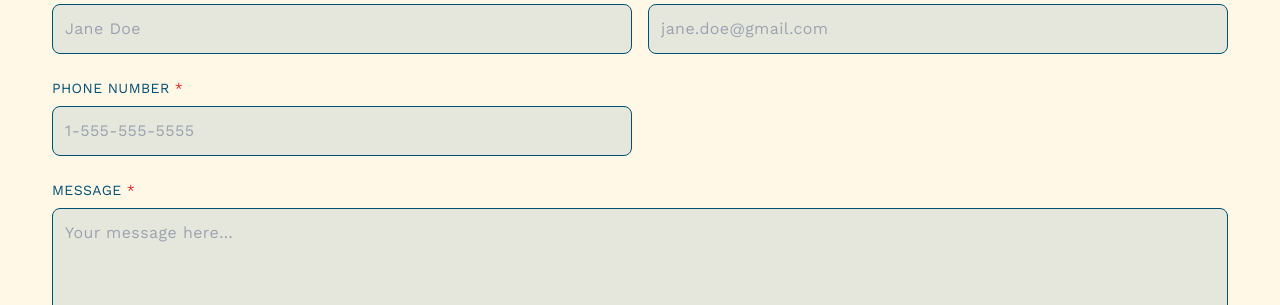
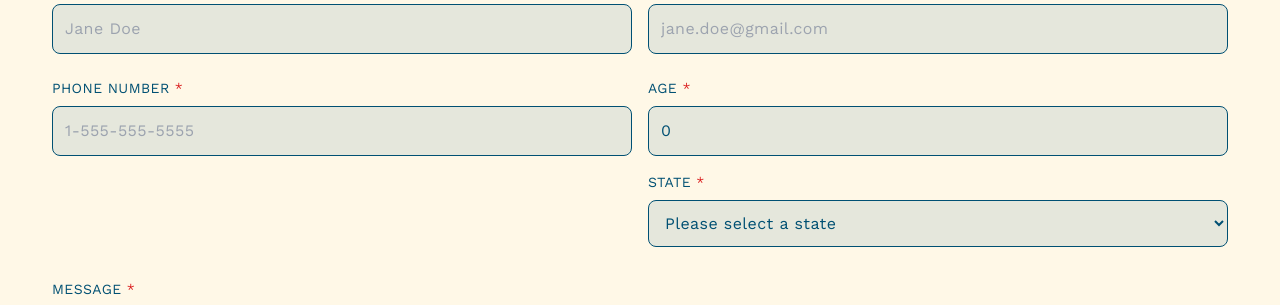
Before and after one commit to trroev/guided-growth-with-rachael, a Next.js app: page /contact in a window 1280 px wide. Shown: the part 749-1054 px from the top of the page. Built offline with nearby package versions, Linux system fonts and the light colour scheme.

Commit message:
Create FormDropdown component
Also added the state selector using the dropdown component

```diff
--- a/components/Form/Form.tsx
+++ b/components/Form/Form.tsx
@@ -1,12 +1,14 @@
 import { Formik, Form, FormikHelpers } from "formik";
 import * as Yup from "yup";
-import { FormInput, TextArea } from "./FormInput";
+import { FormDropdrown, FormInput, TextArea } from "./FormInput";
 import { useState } from "react";
 
 interface Values {
   fullName: string;
   email: string;
   phoneNumber: string;
+  age: number;
+  state: string;
   message: string;
 }
 
@@ -17,7 +19,60 @@ const FormikForm = () => {
   const [messageState, setMessageState] = useState<string>("");
 
   const phoneRegEx =
-    /^(?:\+1|1)?(?:\d{10}|\d{3}(?:[-.\s])\d{3}(?:[-.\s])\d{4}|\(\d{3}\)(?:[-.\s])\d{3}(?:[-.\s])\d{4}|\d{3}(?:[-.\s])\d{4})$/;
+    /^(?:\+?1[-.\s]?)?(?:\d{10}|\d{3}[-.\s]\d{3}[-.\s]\d{4}|\(\d{3}\)[-.\s]?\d{3}[-.\s]?\d{4}|\d{3}[-.\s]\d{4})$/;
+
+  const stateOptions = [
+    "Alabama",
+    "Alaska",
+    "Arizona",
+    "Arkansas",
+    "California",
+    "Colorado",
+    "Connecticut",
+    "Delaware",
+    "Florida",
+    "Georgia",
+    "Hawaii",
+    "Idaho",
+    "Illinois",
+    "Indiana",
+    "Iowa",
+    "Kansas",
+    "Kentucky",
+    "Louisiana",
+    "Maine",
+    "Maryland",
+    "Massachusetts",
+    "Michigan",
+    "Minnesota",
+    "Mississippi",
+    "Missouri",
+    "Montana",
+    "Nebraska",
+    "Nevada",
+    "New Hampshire",
+    "New Jersey",
+    "New Mexico",
+    "New York",
+    "North Carolina",
+    "North Dakota",
+    "Ohio",
+    "Oklahoma",
+    "Oregon",
+    "Pennsylvania",
+    "Rhode Island",
+    "South Carolina",
+    "South Dakota",
+    "Tennessee",
+    "Texas",
+    "Utah",
+    "Vermont",
+    "Virginia",
+    "Washington",
+    "West Virginia",
+    "Wisconsin",
+    "Wyoming",
+  ];
 
   return (
     <Formik
@@ -25,6 +80,8 @@ const FormikForm = () => {
         fullName: "",
         email: "",
         phoneNumber: "",
+        age: 0,
+        state: "",
         message: "",
       }}
       validationSchema={Yup.object({
@@ -104,11 +161,25 @@ const FormikForm = () => {
                 placeholder="1-555-555-5555"
               />
             </div>
+            <div className="flex flex-col">
+              <FormInput
+                label="Age"
+                name="age"
+                type="number"
+                placeholder="30"
+              />
+              <FormDropdrown
+                label="State"
+                name="state"
+                options={stateOptions}
+                placeholder="Please select a state"
+              />
+            </div>
           </div>
           <TextArea
             label="Message"
             name="message"
-            rows={10}
+            rows={3}
             placeholder="Your message here..."
           />
           <button className="w-full p-4 mt-4">{buttonText}</button>
--- a/components/Form/FormInput.tsx
+++ b/components/Form/FormInput.tsx
@@ -4,6 +4,13 @@ type InputProps = JSX.IntrinsicElements["input"] & {
   label: string;
   name: string;
   type: string;
+  placeholder: string;
+};
+
+type DropdownProps = JSX.IntrinsicElements["select"] & {
+  label: string;
+  name: string;
+  options: string[];
   placeholder: string;
 };
 
@@ -16,6 +23,7 @@ type TextAreaProps = JSX.IntrinsicElements["textarea"] & {
 
 export const FormInput = ({ label, ...props }: InputProps) => {
   const [field, meta] = useField(props);
+
   return (
     <>
       <label
@@ -40,8 +48,49 @@ export const FormInput = ({ label, ...props }: InputProps) => {
   );
 };
 
+export const FormDropdrown = ({
+  label,
+  options,
+  ...props
+}: DropdownProps) => {
+  const [field, meta] = useField(props);
+
+  return (
+    <div className="flex flex-col py-2">
+      <label
+        htmlFor={props.id || props.name}
+        className="uppercase text-sm py-2"
+      >
+        {label} <span className="text-red">*</span>
+      </label>
+      <select
+        className={`border rounded-lg p-3 border-green bg-green/10 outline-none ${
+          meta.touched && meta.error ? "border-red" : ""
+        }`}
+        {...field}
+        {...props}
+      >
+        <option value="" disabled selected>
+          {props.placeholder}
+        </option>
+        {options.map((option) => (
+          <option key={option} value={option}>
+            {option}
+          </option>
+        ))}
+      </select>
+      {meta.touched && meta.error ? (
+        <div className="text-red uppercase text-sm mt-2">
+          {meta.error}
+        </div>
+      ) : null}
+    </div>
+  );
+};
+
 export const TextArea = ({ label, ...props }: TextAreaProps) => {
   const [field, meta] = useField(props);
+
   return (
     <div className="flex flex-col py-2">
       <label
```
